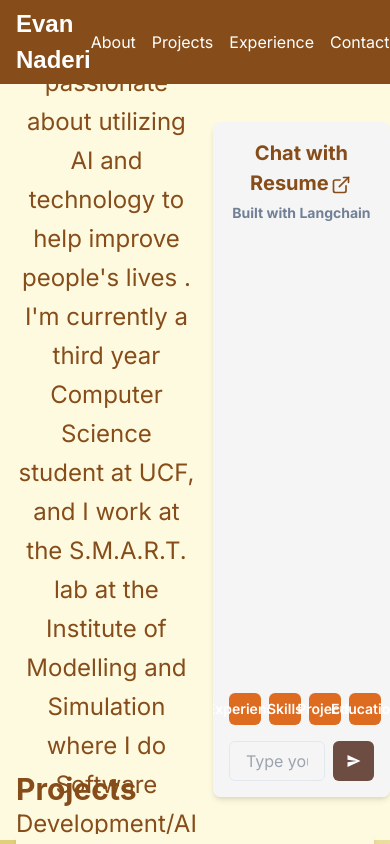
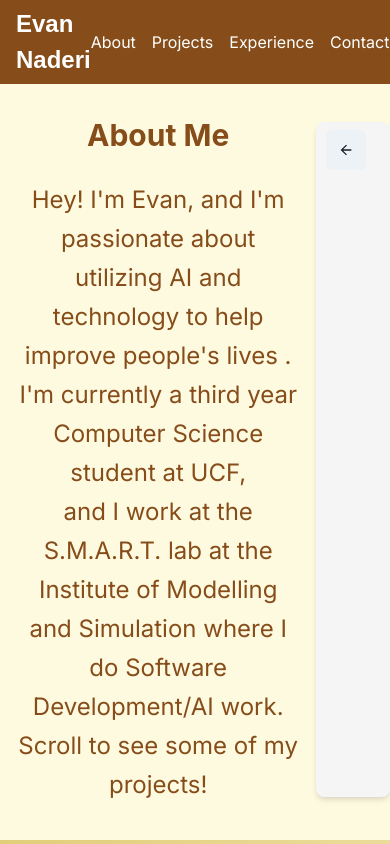
Before and after one commit to evannaderi/evan-naderi, a Next.js app: page / in a window 390 px wide. Shown: the top 844 px of the page. Built offline with nearby package versions, Linux system fonts and the light colour scheme.

Commit message:
responsive

```diff
--- a/app/page.tsx
+++ b/app/page.tsx
@@ -10,6 +10,7 @@ import Resume from './sections/Resume';
 import colors from '../theme/theme';
 
 export default function Home() {
+
   return (
     <ChakraProvider>
       <ColorModeScript initialColorMode={theme.config.initialColorMode} />
@@ -17,7 +18,6 @@ export default function Home() {
       <Box pt="5rem">
         <About />
         <Projects />
-        <Experience />
         <Contact />
       </Box>
     </ChakraProvider>
--- a/app/sections/About.tsx
+++ b/app/sections/About.tsx
@@ -11,7 +11,7 @@ import Chatbot from './Chatbot';
 const About = () => {
   const [ref, inView] = useInView({
     triggerOnce: false,
-    threshold: 0.5,
+    threshold: 0.1,
   });
 
   // Animation for the Heading
--- a/app/sections/Chatbot.tsx
+++ b/app/sections/Chatbot.tsx
@@ -1,11 +1,11 @@
 // evan-naderi/app/sections/Chatbot.tsx
 
 import React, { useState, useEffect, useRef } from 'react';
-import { Box, VStack, Text, Input, Button, useToast, HStack, Spinner, Link } from '@chakra-ui/react';
+import { Box, VStack, Text, Input, Button, useToast, HStack, Spinner, Link, IconButton } from '@chakra-ui/react';
 import colors from '../../theme/theme';
-import { IoMdSend } from 'react-icons/io';
 import { Icon } from '@chakra-ui/react';
 import { ExternalLinkIcon } from '@chakra-ui/icons';
+import { IoMdSend, IoMdArrowBack, IoMdArrowForward } from 'react-icons/io';
 
 type MessageType = {
     type: 'user' | 'ai';
@@ -16,6 +16,7 @@ const Chatbot: React.FC = () => {
     const [messages, setMessages] = useState<MessageType[]>([]);
     const [inputValue, setInputValue] = useState('');
     const [isLoading, setIsLoading] = useState(false);
+    const [isMinimized, setIsMinimized] = useState(false);
     const toast = useToast();
     const chatboxRef = useRef<HTMLDivElement>(null);
 
@@ -64,6 +65,22 @@ const Chatbot: React.FC = () => {
         }
     }, [messages, toast]);
 
+    useEffect(() => {
+        const checkScreenSize = () => {
+            if (window.innerWidth < 768) { // For example, minimize if screen width is less than 768px
+                setIsMinimized(true);
+            } else {
+                setIsMinimized(false);
+            }
+        };
+
+        checkScreenSize();
+
+        window.addEventListener('resize', checkScreenSize);
+
+        return () => window.removeEventListener('resize', checkScreenSize);
+    }, []);
+
     const handleInputChange = (event: React.ChangeEvent<HTMLInputElement>) => {
         setInputValue(event.target.value);
     };
@@ -85,6 +102,10 @@ const Chatbot: React.FC = () => {
         }
     };
 
+    const toggleMinimize = () => {
+        setIsMinimized(!isMinimized);
+    };
+
     const sendPresetMessage = (preset: string) => {
         handleSendMessage(preset);
     };
@@ -97,7 +118,31 @@ const Chatbot: React.FC = () => {
     };
 
     return (
-        <VStack align="stretch" w="50vh" h="80vh" spacing={4} overflowY="auto" bg={adjustedColors.background} p={4} boxShadow="md" borderRadius="lg">
+        <VStack
+            align="stretch"
+            w={isMinimized ? "10vh" : "50vh"} // Adjust width based on minimization
+            h="80vh"
+            spacing={4}
+            overflowY="auto"
+            bg={adjustedColors.background}
+            p={4}
+            boxShadow="md"
+            borderRadius="lg"
+            position="relative" // For absolute positioning of the minimize button
+        >
+            {/* Conditional rendering of Minimize/Maximize Button */}
+            <IconButton
+                aria-label="Minimize chatbot"
+                icon={isMinimized ? <IoMdArrowBack /> : <IoMdArrowForward />}
+                position="absolute"
+                top={2}
+                left={isMinimized ? "10px" : 8} // Adjust position based on state
+                zIndex={2}
+                onClick={toggleMinimize}
+            />
+            {!isMinimized && (
+                <>
+                    {/* All your existing chatbot UI elements go here */}
                     <Text fontSize="xl" fontWeight="bold" textAlign="center">
                         Chat with Resume
                         <Link href="/Evan_Naderi_resume.pdf" isExternal>
@@ -141,6 +186,9 @@ const Chatbot: React.FC = () => {
                         {/* Preset Buttons for quick prompts */}
 
                     </HStack>
+                </>
+            )}
+
 
         </VStack>
     );
--- a/app/sections/Experience.tsx
+++ b/app/sections/Experience.tsx
@@ -10,7 +10,7 @@ import { useInView } from 'react-intersection-observer';
 const Experience = () => {
   const experiences = [
     {
-      title: 'Research Assistant',
+      title: 'Software Development/AI Intern/Researcher',
       place: 'S.M.A.R.T. Lab, UCF - May 2023 – Present',
       details: [
         'Utilized Angular, Nest.js, and D3.js to develop MetaDash, an intuitive multimodal data visualization app.',
--- a/app/sections/Projects.tsx
+++ b/app/sections/Projects.tsx
@@ -8,8 +8,10 @@ import { useTrail, animated } from 'react-spring';
 import { useInView } from 'react-intersection-observer';
 import { Link } from '@chakra-ui/react';
 import { ExternalLinkIcon } from '@chakra-ui/icons';
+import { useEffect, useState } from 'react';
 
 const Projects = () => {
+  const [isMinimized, setIsMinimized] = useState(false);
   const [ref, inView] = useInView({
     triggerOnce: false, // Only trigger the animation once when the projects come into view
     threshold: 0.25, // Trigger when 10% of the projects section is in view
@@ -112,10 +114,30 @@ const Projects = () => {
     );
   };
 
+  useEffect(() => {
+        const checkScreenSize = () => {
+            if (window.innerWidth < 768) { // For example, minimize if screen width is less than 768px
+                setIsMinimized(true);
+            } else {
+                setIsMinimized(false);
+            }
+        };
+
+        checkScreenSize();
+
+        window.addEventListener('resize', checkScreenSize);
+
+        return () => window.removeEventListener('resize', checkScreenSize);
+    }, []);
+
+    const handleInputChange = (event: React.ChangeEvent<HTMLInputElement>) => {
+        setInputValue(event.target.value);
+    };
+
   return (
     <Box
       id="projects"
-      height="280vh"
+      height={isMinimized ? "320vh" : "280vh"}
       bg={colors.gradientExample}
       color={colors.liver}
       scrollMarginTop="10vh"
```
Lines whose indentation alone changed are shown as unchanged.
